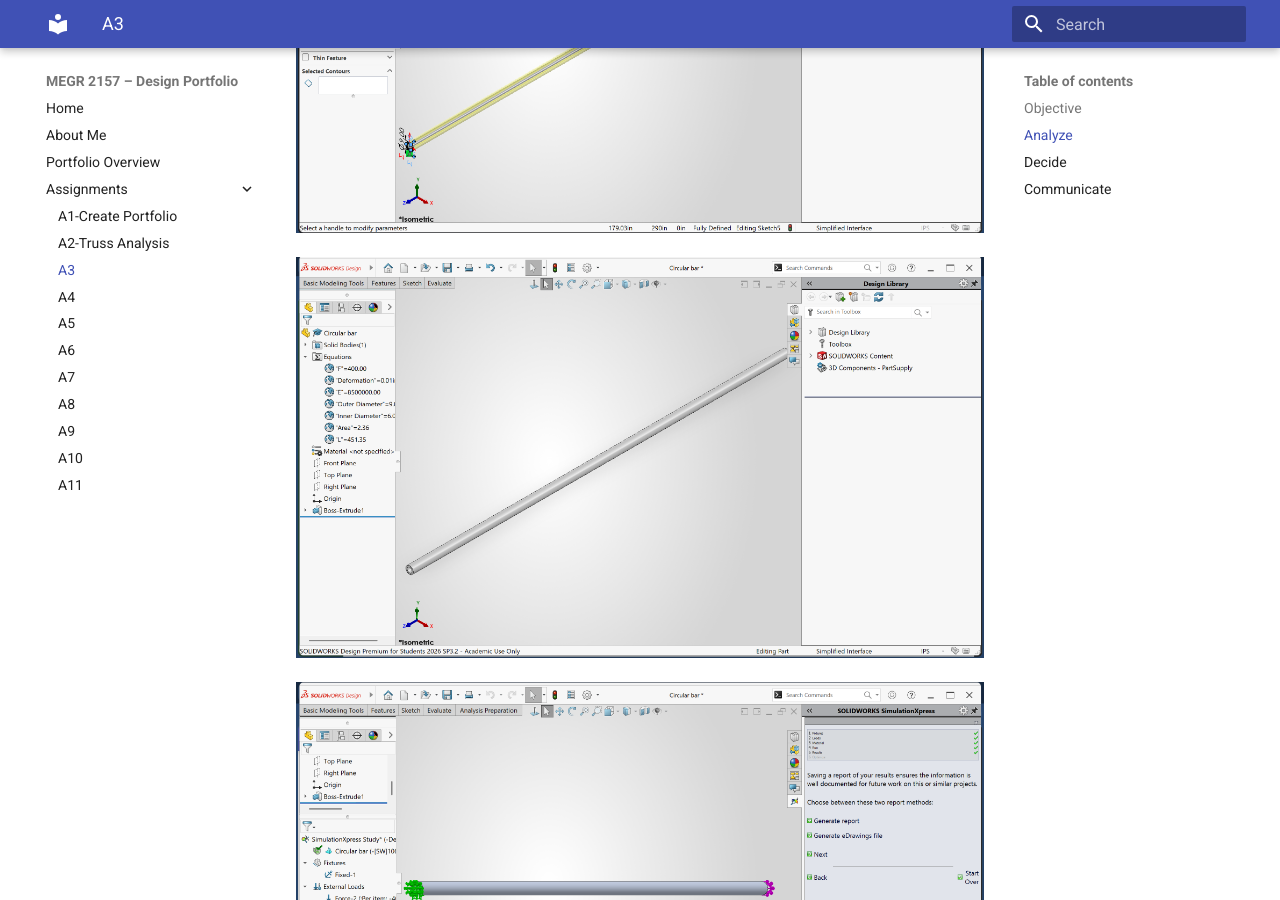
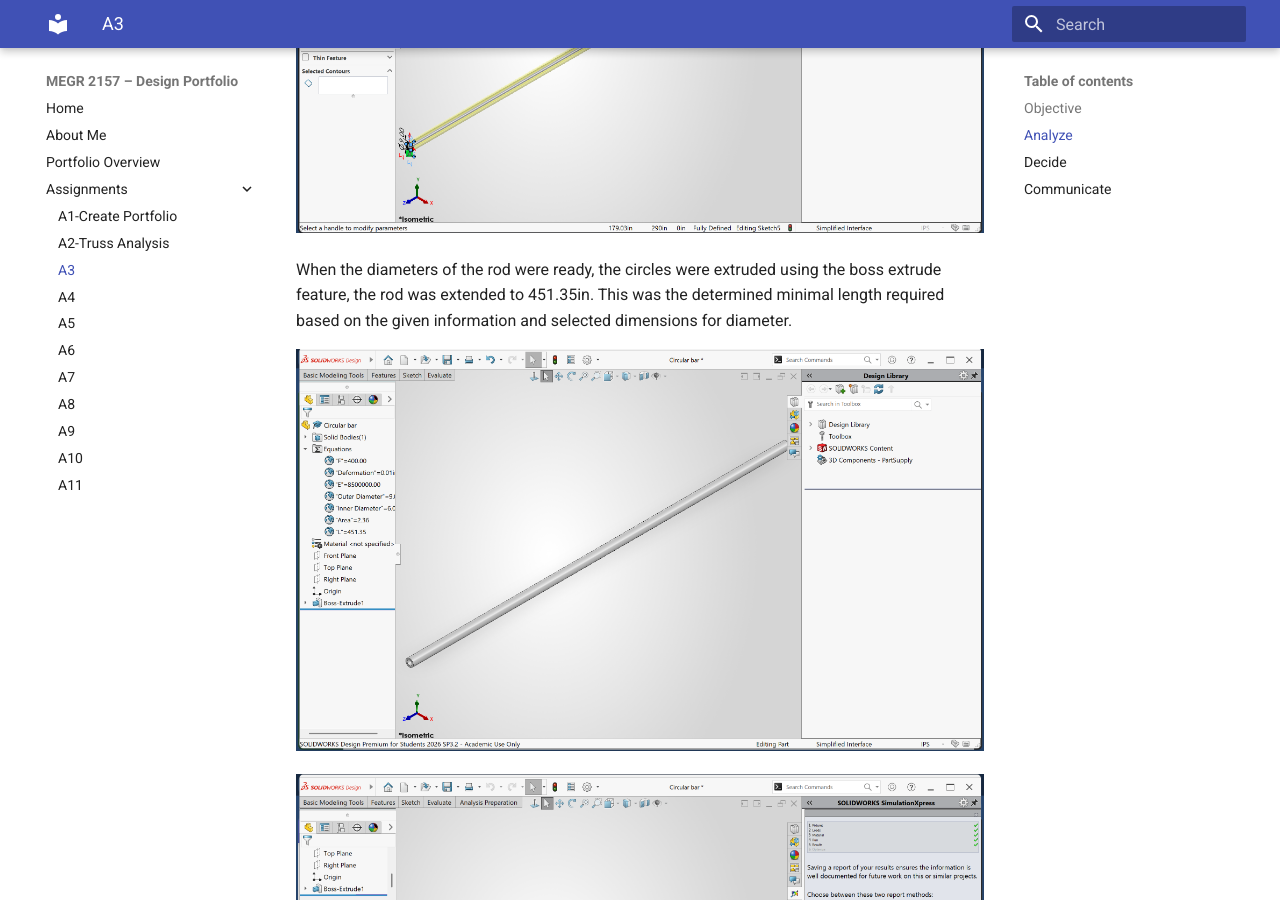
Before and after one commit to Jeffrey-Mendoza/megr2157-portfolio, an MkDocs documentation site: the page built from docs/assignments/A03/index.md, in a window 1280 px wide and 900 px high, scrolled down 1655 px. Built offline with MkDocs 1.6.1 and Material for MkDocs 9.7.7, drawn with Linux system fonts in a browser that asks for light colours.

Commit message:
Update index.md with extrusion details
Added details about the extrusion process and dimensions for the rod.

```diff
--- a/docs/assignments/A03/index.md
+++ b/docs/assignments/A03/index.md
@@ -13,6 +13,8 @@ The "Equations" feature was used to input "Global Variables" so that each variab
 After, I started on the circular cross-sectional area by giving the outer diameter its Global Variable value of 9in. Next was the inner diameter which was given a value of 6in. When inputting these values I made sure it was computed with the value from the Global Variables feature, by adding an equal sign before the diameter value.
 
 ![My Image](extrusion.png)
+
+When the diameters of the rod were ready, the circles were extruded using the boss extrude feature, the rod was extended to 451.35in. This was the determined minimal length required based on the given information and selected dimensions for diameter.
 
 ![My Image](rod.png)
 
```
